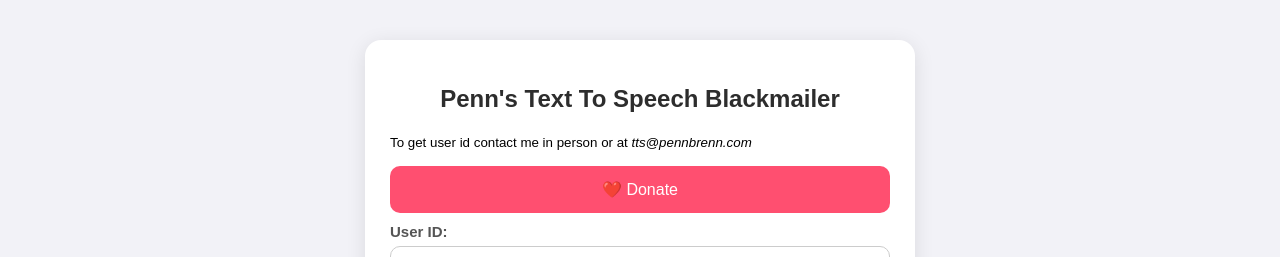
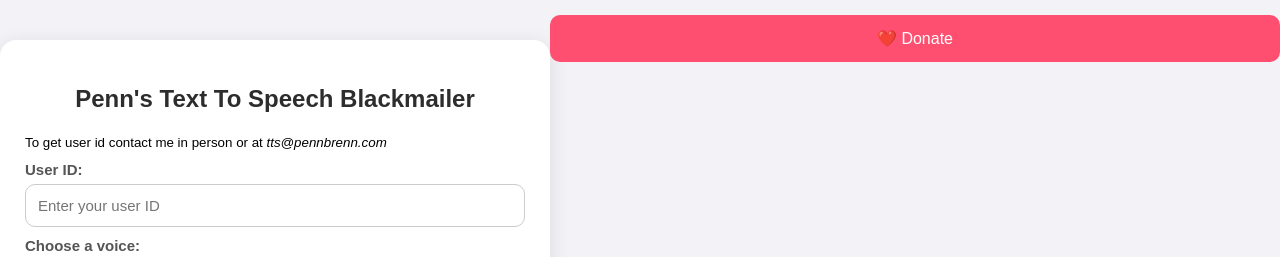
Before and after one commit to PennBrenn/speak, a plain HTML site: page index.html in a window 1280 px wide. Shown: the top 257 px of the page. Drawn offline with Linux system fonts and the light colour scheme; no server answers.

Commit message:
Update index.html

```diff
--- a/index.html
+++ b/index.html
@@ -101,10 +101,6 @@
     <h2>Penn's Text To Speech Blackmailer</h2>
     <small>To get user id contact me in person or at <em>tts@pennbrenn.com</em></small>
 
-    <button class="donateBtn" onclick="window.open('YOUR_DONATION_LINK', '_blank')">
-    ❤️ Donate
-    </button>
-
     <label>User ID:</label>
     <input type="text" id="userId" placeholder="Enter your user ID">
 
@@ -122,7 +118,9 @@
 
     <audio id="audioPlayer" controls></audio>
 </div>
-
+    <button class="donateBtn" onclick="window.open('https://gl.me/u/GWqmZ8skMh4D', '_blank')">
+    ❤️ Donate
+    </button>
 <script>
 // ============================
 // LOAD VOICES AUTOMATICALLY
```
